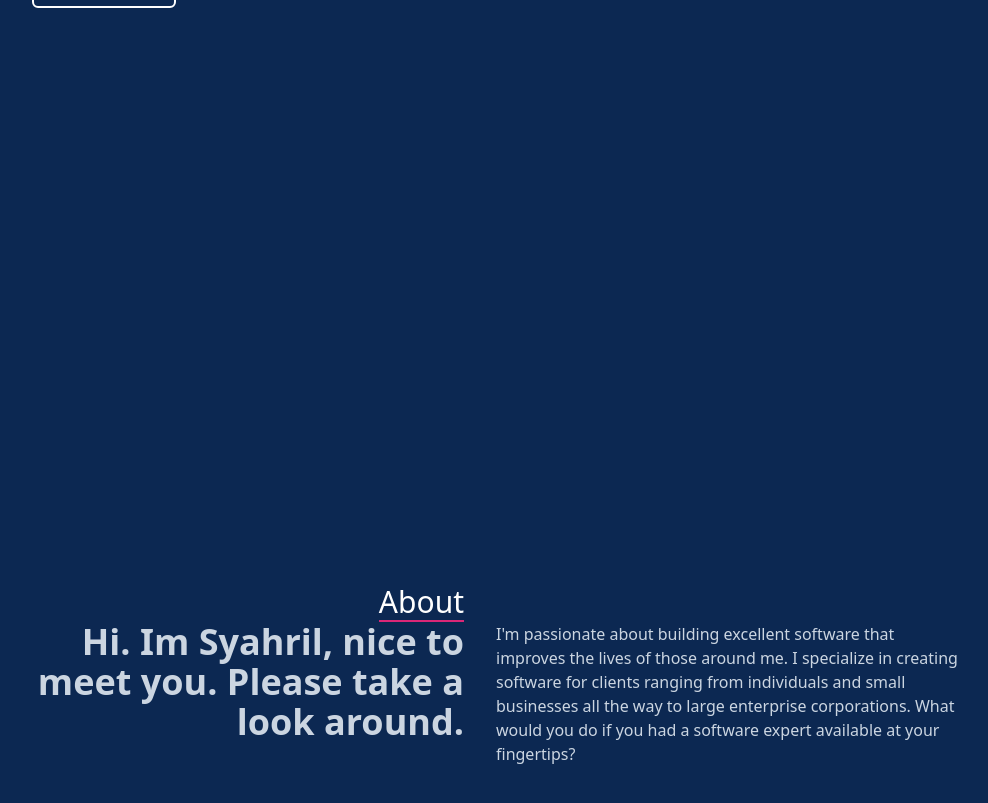
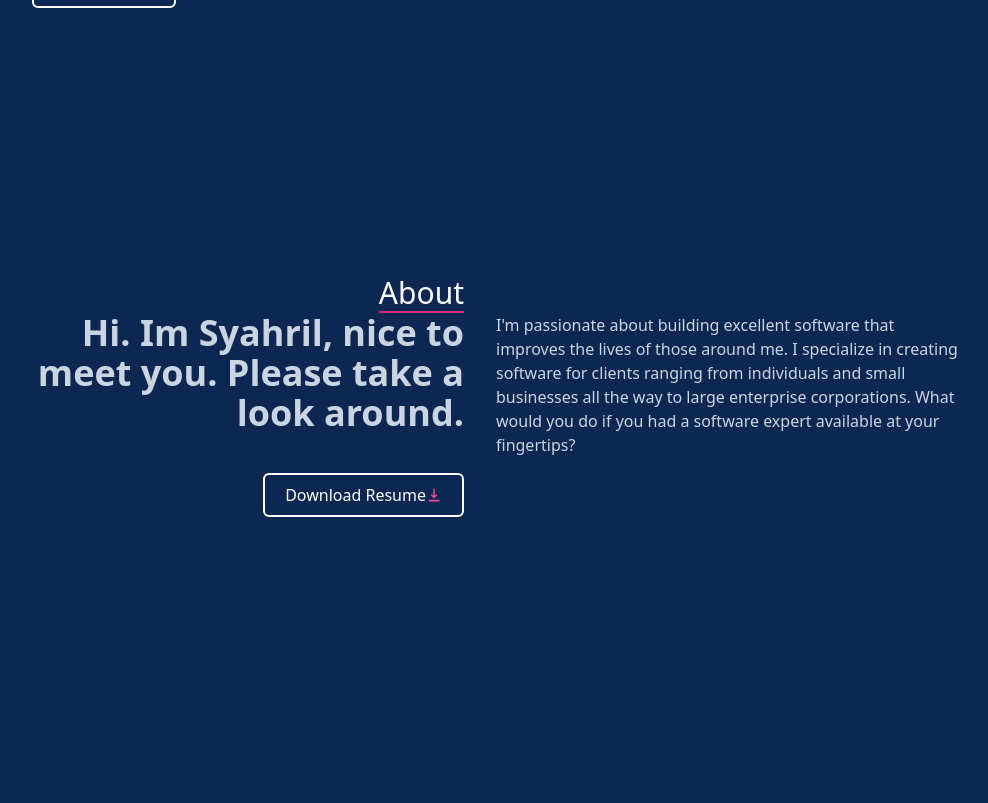
Before and after one commit to syahrilhanla/portfolio-website, a Next.js app: page / in a window 1280 px wide. Shown: the part 525-1328 px from the top of the page, without its empty margins (160-1148 px from the left). Built offline with nearby package versions, Linux system fonts and the light colour scheme.

Commit message:
added download resume button

```diff
--- a/components/About.jsx
+++ b/components/About.jsx
@@ -1,10 +1,13 @@
+import { HiDownload } from "react-icons/hi";
+
 const About = () => {
 	return (
 		<div
 			className="min-h-screen text-slate-300 bg-[#0c2852]
-			 flex justify-center items-center md:px-10 px-3 md:pb-0 pb-5"
+			  md:px-10 px-3 md:pb-0 pb-5"
 			name="about"
 		>
+			<div className="flex justify-center items-center">
 				<div className="md:grid grid-cols-2 gap-x-8 w-[80%] mt-10 md:mt-0">
 					<span className="md:flex justify-end">
 						<h1 className="w-min text-3xl text-white font-medium border-b-2 border-pink-600">
@@ -19,9 +22,21 @@ const About = () => {
 						I'm passionate about building excellent software that improves the
 						lives of those around me. I specialize in creating software for
 						clients ranging from individuals and small businesses all the way to
-					large enterprise corporations. What would you do if you had a software
-					expert available at your fingertips?
+						large enterprise corporations. What would you do if you had a
+						software expert available at your fingertips?
 					</p>
+				</div>
+			</div>
+			<div className="grid justify-center md:grid-cols-2 md:justify-items-end md:mr-8">
+				<div>
+					<button className="flex flex-row justify-between items-center px-5 py-2 border border-white border-2 rounded-md text-white w-fit mt-4 font-light hover:bg-slate-300 hover:font-normal hover:text-slate-700 hover:border-bg-slate-700 duration-300">
+						Download Resume
+						<span className=" text-pink-500">
+							<HiDownload />
+						</span>
+					</button>
+				</div>
+				<div></div>
 			</div>
 		</div>
 	);
```
Lines whose indentation alone changed are shown as unchanged.
